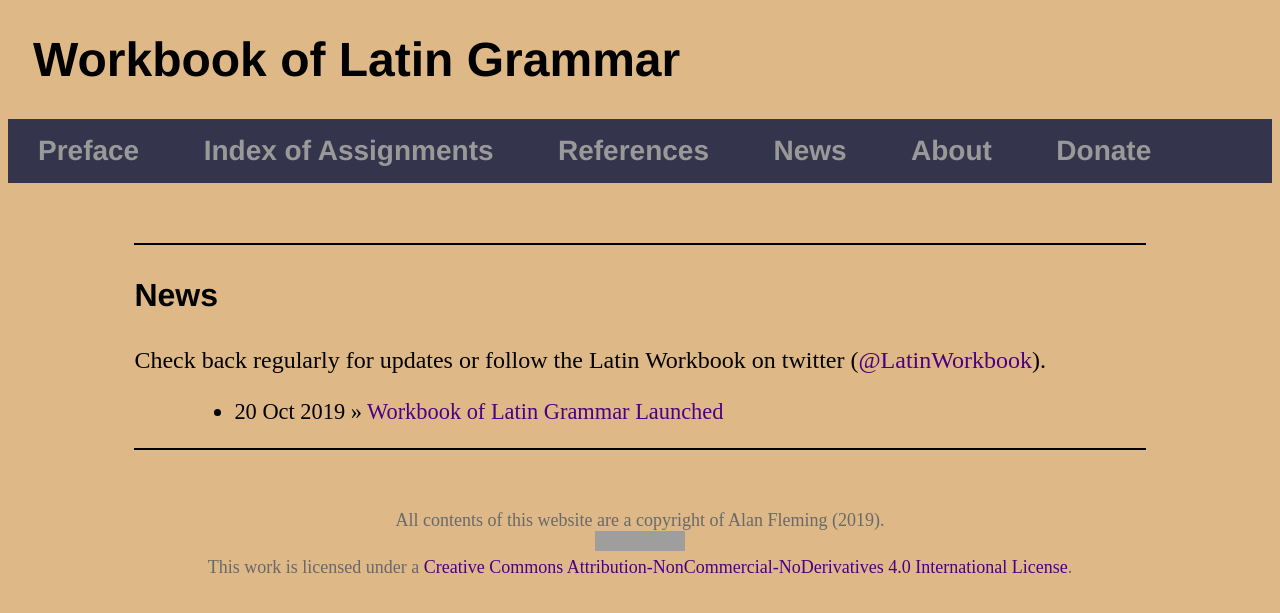
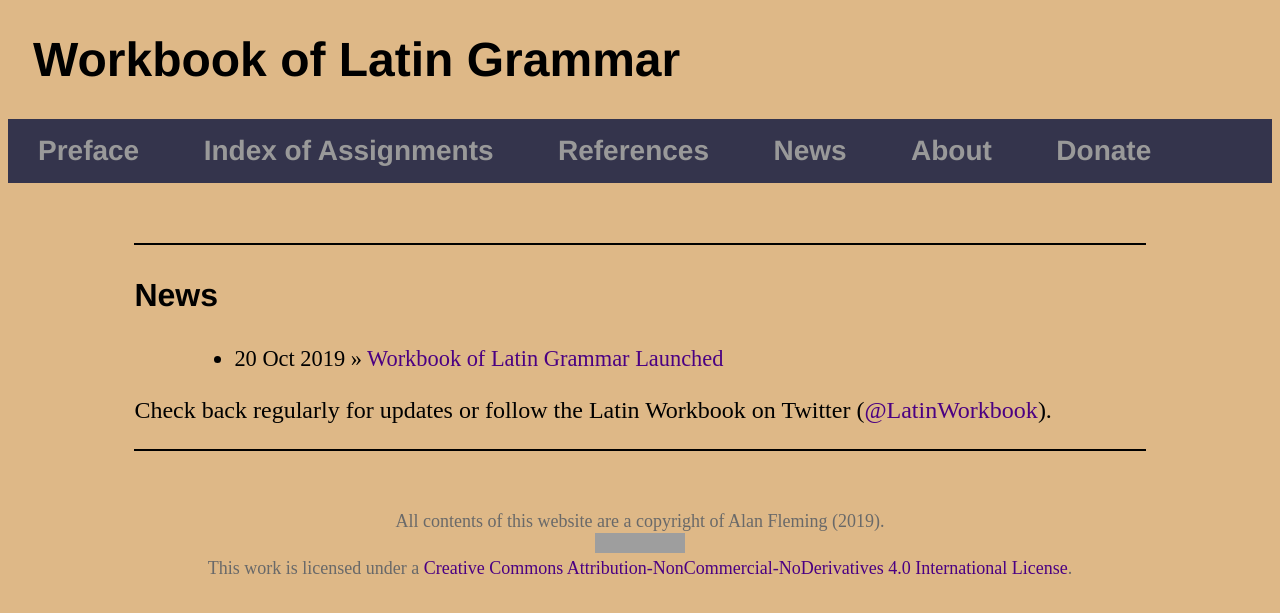
Before and after one commit to AlanCFleming82/AlanCFleming82.github.io, a Jekyll site: the page built from News.html, in a window 1280 px wide. Shown: the top 613 px of the page. Built offline with Jekyll 4.4.1, drawn with Linux system fonts in a browser that asks for light colours; grey boxes are pictures that could not be loaded.

```diff
--- a/News.html
+++ b/News.html
@@ -4,11 +4,12 @@ title: News
 ---
 	<h3>{{ page.title }}</h3>
 
-	<p> Check back regularly for updates or follow the Latin Workbook on twitter
-		(<a href="https://twitter.com/LatinWorkbook" target="_blank">@LatinWorkbook</a>).</p>
 	<ul class="posts">
 
 	  {% for post in site.posts %}
 	    <li><span>{{ post.date | date_to_string }}</span> » <a href="{{ post.url }}" title="{{ post.title }}">{{ post.title }}</a></li>
 	  {% endfor %}
 	</ul>
+
+	<p> Check back regularly for updates or follow the Latin Workbook on Twitter
+		(<a href="https://twitter.com/LatinWorkbook" target="_blank">@LatinWorkbook</a>).</p>
```
